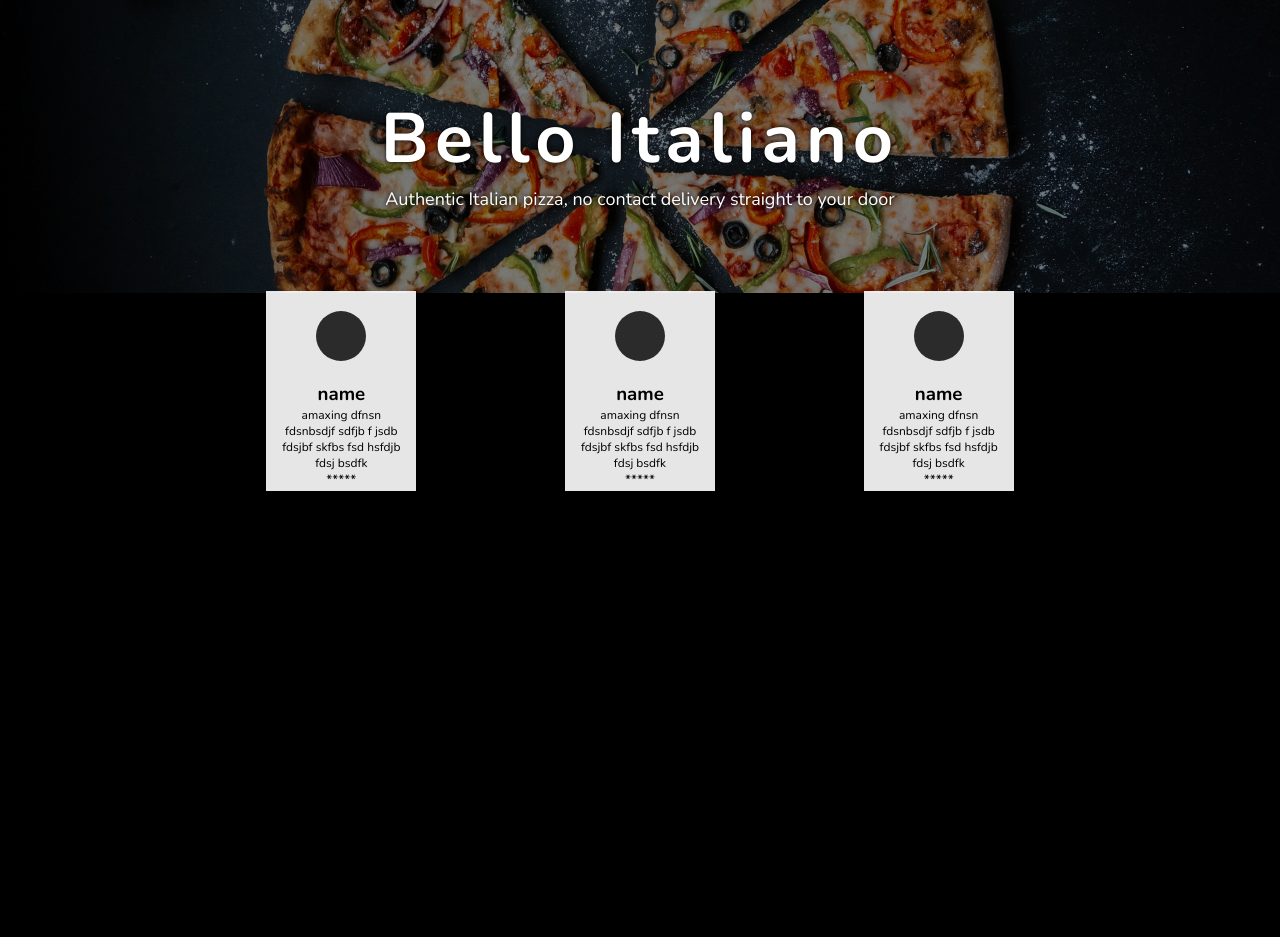
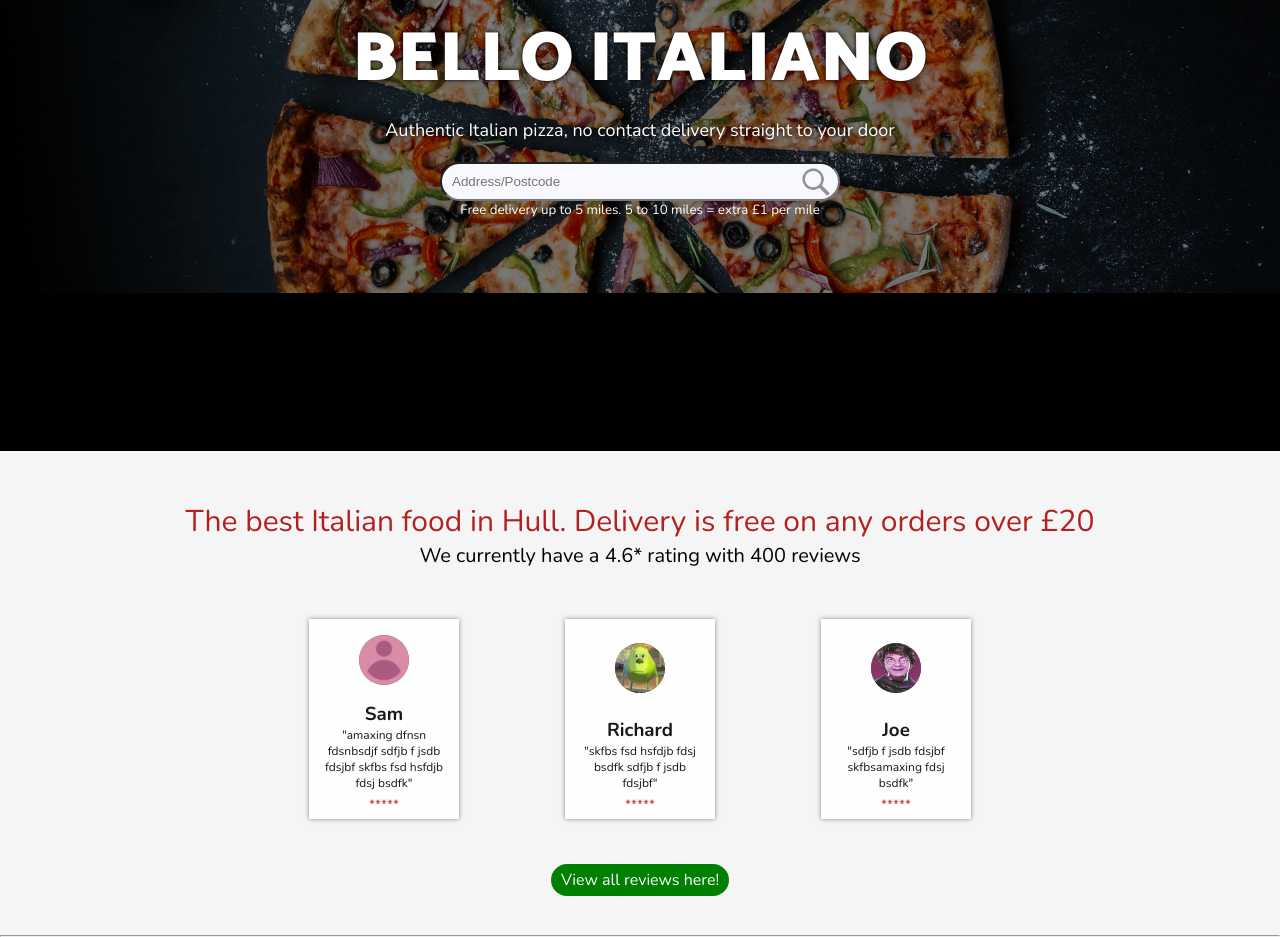
Before and after one commit to ajcoldi/Takeaway, a plain HTML site: page index.html in a window 1280 px wide. Shown: the part 281-1218 px from the top of the page. Before the commit the page ends 1052 px from the top, so only its background shows below. Drawn offline with nearby package versions, Linux system fonts and the light colour scheme.

Commit message:
dfsfsd
adsadsasd

```diff
--- a/index.html
+++ b/index.html
@@ -7,10 +7,16 @@
     <link rel="preconnect" href="https://fonts.gstatic.com">
 <link href="https://fonts.googleapis.com/css2?family=Nunito:wght@300;400;700;800;900&display=swap" rel="stylesheet">
     <title>Document</title>
+    <link rel="preconnect" href="https://fonts.gstatic.com">
+<link href="https://fonts.googleapis.com/css2?family=Catamaran:wght@900&display=swap" rel="stylesheet">
 </head>
 <body>
 
     <nav>
+        <div id="navImgWrap">
+            <img src="assets/loginIcon.png" alt="login">
+            <img src="assets/cart.png" alt="order">
+        </div>
         <ul>
             <li><a href="#">Home</a></li>
             <li><a href="#">About</a></li>
@@ -20,33 +26,49 @@
         </ul>
     </nav>
     <header>
-        <img src="assets/pizzaheader.jfif" alt="headerImg pizza">
+        <img id="headerImg" src="assets/pizzaheader.jfif" alt="headerImg pizza">
 
-            <h1>Bello Italiano</h1>
+            <h1>BELLO ITALIANO</h1>
             <h2>Authentic Italian pizza, no contact delivery straight to your door </h2>
+            <input type="text" placeholder="Address/Postcode">
+            <img id="inputSearchIcon" src="assets/SearchIconpng.png" alt="search icon">
+            <small>Free delivery up to 5 miles. 5 to 10 miles = extra £1 per mile</small>
+    </header>
+
+    <main>
+        <section id="section1">
+            <h1>The best Italian food in Hull. Delivery is free on any orders over £20</h1>
+            <h2>We currently have a 4.6* rating with 400 reviews</h2>
             <div id="headerFlexWrap">
                 <div class="testimonialWrap">
-                    <div id="imgPlaceholder"></div>
-                    <h3>name</h3>
-                    <p>amaxing dfnsn fdsnbsdjf  sdfjb f jsdb  fdsjbf skfbs fsd hsfdjb fdsj bsdfk </p>
+
+                    <img src="assets/noProfilePink.png" alt="">
+
+                    <h3>Sam</h3>
+                    <p>"amaxing dfnsn fdsnbsdjf  sdfjb f jsdb  fdsjbf skfbs fsd hsfdjb fdsj bsdfk"</p>
                     <small>*****</small>
                 </div>
                 <div class="testimonialWrap">
-                    <div id="imgPlaceholder"></div>
-                    <h3>name</h3>
-                    <p>amaxing dfnsn fdsnbsdjf  sdfjb f jsdb  fdsjbf skfbs fsd hsfdjb fdsj bsdfk </p>
+                    <img src="assets/profile2.jfif">
+                    <h3>Richard</h3>
+                    <p>"skfbs fsd hsfdjb fdsj bsdfk sdfjb f jsdb  fdsjbf"</p>
                     <small>*****</small>
                 </div>
                 <div class="testimonialWrap">
-                    <div id="imgPlaceholder"></div>
-                    <h3>name</h3>
-                    <p>amaxing dfnsn fdsnbsdjf  sdfjb f jsdb  fdsjbf skfbs fsd hsfdjb fdsj bsdfk </p>
+                    <img src="assets/profile3.jfif">
+                    <h3>Joe</h3>
+                    <p>"sdfjb f jsdb  fdsjbf skfbsamaxing  fdsj bsdfk"</p>
                     <small>*****</small>
                 </div>
             </div>
-    </header>
-    <main>
-        <section></section>
+            <p><a>View all reviews here!</a></p>
+            <br>
+            <br>
+            <hr>
+        </section>
+        <section>
+
+        </section>
     </main>
     <footer></footer>
 </body>
--- a/style.css
+++ b/style.css
@@ -10,10 +10,18 @@ body{
 
 nav{
     margin-top: 30px;
-    background:#ed3737;
+    background:#b32020;
     display: flex;
     justify-content: flex-end;
     box-shadow: black 0px 0px 10px;
+}
+nav>#navImgWrap{
+    margin: auto 0;
+    border: solid 2px green;
+}
+#navImgWrap>img{
+    height: 40px;
+    filter: invert();
 }
 nav>ul{
     display: flex;
@@ -26,7 +34,7 @@ nav>ul>li a{
     display: block;
     padding: 20px;
     text-decoration: none;
-    color: white;
+    color: ghostwhite;
 
 }
 nav>ul>li  a:hover{
@@ -37,35 +45,111 @@ header{
     flex-direction: column;
 
     text-align: center;
-    height: 120vh;
+    height: 80vh;
     justify-content: center;
     align-content: center;
 }
-header>img{
-width: 100vw;
+header>#headerImg{
+width: 100%;
 position: absolute;
 top: 0px;
 z-index: -10;
 opacity: 0.5;
 }
+header>input{
+    width: 400px;
+    margin: auto;
+    background: ghostwhite;
+    border-radius: 20px;
+    margin: 0 auto;
+    margin-top: 20px;
+    padding: 10px;
 
+}
+#inputSearchIcon{
+    width: 40px;
+    margin: 0 auto;
+    position: relative;
+    right: -175px;
+    bottom: 40px;
+}
+#inputSearchIcon:hover{
+    cursor: pointer;
+}
 header>h1, h2{
     color: white;
     text-shadow: black 0px 0px 4px;
+
 }
 header>h1{
     font-size: 70px;
     font-weight: 600;
-    letter-spacing: 6px;
+
+    font-family: 'Catamaran', sans-serif;
 }
 header>h2{
     font-size: 18px;
     font-weight: 400;
     letter-spacing: 0px;
 }
+header>small{
+    color: white;
+    position:relative;
+    bottom: 40px;
+}
+
+
+
+#section1{
+    background: whitesmoke;
+
+}
+#section1>h1{
+    font-size: 30px;
+    font-weight: 200;
+    text-align: center;
+    color: #b32020;
+    padding-top: 50px;
+
+}
+#section1>h2{
+    font-size: 20px;
+    font-weight: 100;
+    text-align: center;
+    color: black;
+    padding-bottom: 50px;
+    text-shadow: none;
+}
+
+
+
+#section1>p{
+    margin-top: 50px;
+    justify-content: center;
+    text-align: center;
+}
+#section1>p a{
+    margin-top: 20px;
+    justify-content: center;
+
+    text-align: center;
+    border-radius: 20px;
+    background: green;
+    color: white;
+    padding:5px 10px;
+    transition: 0.2s;
+}
+#section1>p a:hover{
+    cursor: pointer;
+    background: white;
+    border: solid 2px green;
+    color: green;
+}
+
 #headerFlexWrap{
+    margin: auto;
 
-    margin-top: 80px;
+    width: 90vw;
     display: flex;
     padding: 0 15vw;
 
@@ -74,26 +158,29 @@ header>h2{
     height: 200px;
     width: 150px;
     background: white;
+    box-shadow: grey 0px 0px 5px;
     opacity: 0.9;
     margin: auto;
     padding:0 10px;
     display: flex;
     flex-direction: column;
+    text-align: center;
+    transition: 0.2s;
 }
-#imgPlaceholder{
+.testimonialWrap:hover{
+    transform: translateY(-5px);
+}
+.testimonialWrap>img{
     background: #303030;
     height: 50px;
     width: 50px;
-    border-radius: 50%;
+    border-radius: 100%;
     margin: auto;
-    margin-top: 20px;
-    margin-bottom: 20px;
+}
+
+.testimonialWrap>h3,p{
 
 
-}
-.testimonialWrap>h3,p{
-
-    flex: 1;
 }
 .testimonialWrap>h3{
 
@@ -102,5 +189,7 @@ header>h2{
     font-size: 12px;
 }
 .testimonialWrap>small{
-    flex: 1;
+
+    padding: 5px;
+    color: #b32020;
 }
```
Also changed, not shown: assets/SearchIconpng.png (added), assets/cart.png (added), assets/loginIcon.png (added), assets/noProfilePink.png (added), assets/profile2.jfif (added), assets/profile3.jfif (added).
